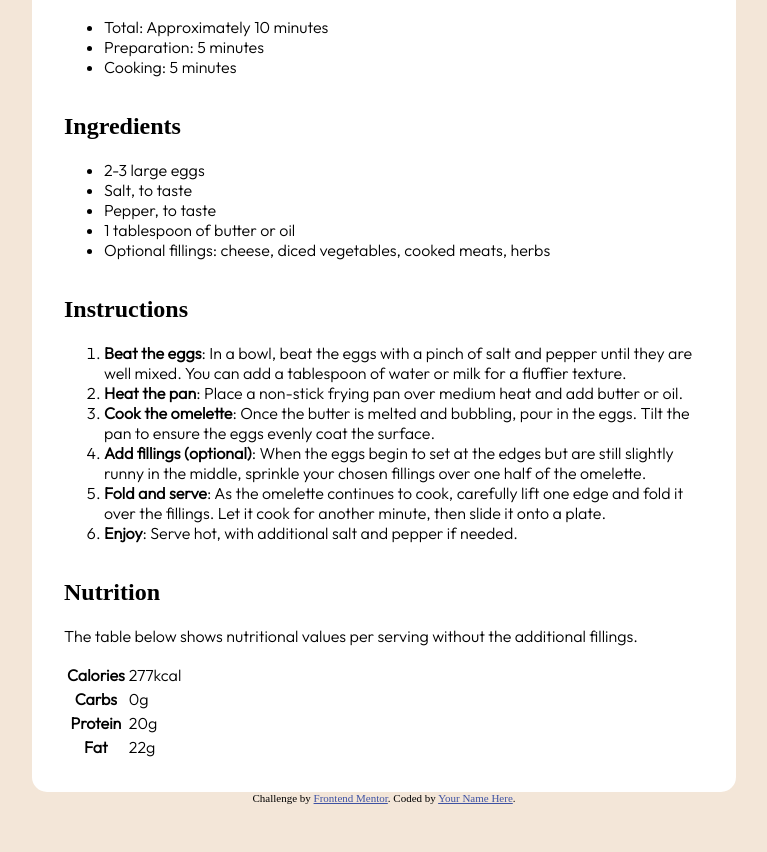
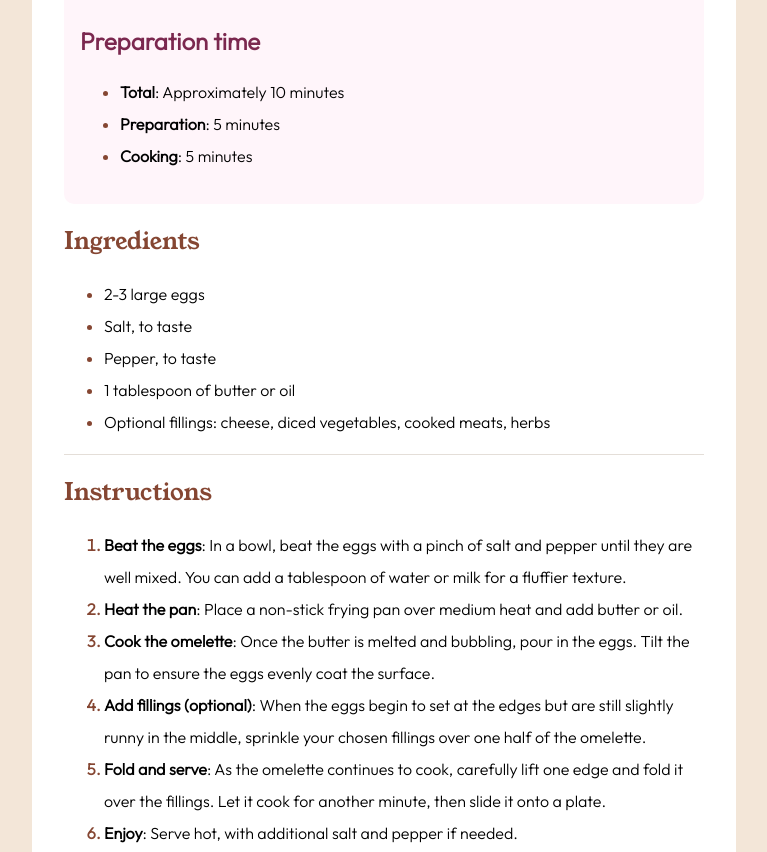
Before and after one commit to Stephen-Salano/recipe-page-main, a plain HTML site: page index.html in a window 1280 px wide. Shown: the part 522-1374 px from the top of the page, without its empty margins (256-1023 px from the left). Before the commit the page ends 1334 px from the top, so only its background shows below. Drawn offline with Linux system fonts and the light colour scheme.

Commit message:
Minor font styling and positioning

```diff
--- a/index.html
+++ b/index.html
@@ -27,12 +27,12 @@
     <section class="prep-time">
       <h2>Preparation time</h2>
       <ul>
-        <li>Total: Approximately 10 minutes</li>
-        <li>Preparation: 5 minutes</li>
-        <li>Cooking: 5 minutes</li>
+        <li><strong>Total</strong>: Approximately 10 minutes</li>
+        <li><strong>Preparation</strong>: 5 minutes</li>
+        <li><strong>Cooking</strong>: 5 minutes</li>
       </ul>
     </section>
-    <section class="ingrediets">
+    <section class="ingredients">
       <h2>Ingredients</h2>
       <ul>
         <li>2-3 large eggs</li>
@@ -72,15 +72,15 @@
       <p>The table below shows nutritional values per serving without the additional fillings.
       </p>
       <table>
-        <tr>
+        <tr class="nutrition-underlines">
           <th>Calories</th>
           <td>277kcal</td>
         </tr>
-        <tr>
+        <tr class="nutrition-underlines">
           <th>Carbs</th>
           <td>0g</td>
         </tr>
-        <tr>
+        <tr class="nutrition-underlines">
           <th>Protein</th>
           <td>20g</td>
         </tr>
@@ -93,7 +93,7 @@
   </div>
   <div class="attribution">
     Challenge by <a href="https://www.frontendmentor.io?ref=challenge" target="_blank">Frontend Mentor</a>.
-    Coded by <a href="#">Your Name Here</a>.
+    Coded by <a href="#">Stephen Salano</a>.
   </div>
 </body>
 </html>
--- a/style.css
+++ b/style.css
@@ -50,9 +50,14 @@ body{
     justify-content: center;
     align-items: center;
     /* height: 100vh; */
+    font-size: 16px;
 }
 p, ul > li, ol > li, th, td{
     font-family: var(--outfit-font);
+    font-weight: 400;
+}
+ul > li, ol > li{
+    line-height: 2rem;
 }
 #container{
     background-color: var(--white-color);
@@ -61,6 +66,7 @@ p, ul > li, ol > li, th, td{
     border-radius: 15px;
     padding: 2rem;
     max-width: 40rem;
+    margin: 2rem;
 }
 header > img{
     border-radius: 10px;
@@ -72,3 +78,44 @@ header > img{
     flex-grow: 1;
     flex-shrink: 1;
 }
+h1, h2{
+    font-family: var(--young-serif-font);
+    font-weight: 400;
+}
+
+.prep-time > h2{
+    color: var(--rose-800);
+    font-family: var(--outfit-font);
+    font-weight: 600;
+}
+.prep-time{
+    background-color: var(--rose-50);
+    border-radius: 10px;
+    padding: 1rem;
+}
+h2{
+    color: var(--brown-800);
+}
+table{
+    width:100%;
+    border-collapse: collapse;
+    table-layout: fixed;
+}
+td{
+    font-weight: 700;
+    color: var(--brown-800);
+}
+th{
+    padding-left: 2rem;
+}
+li::marker{
+    color: var(--brown-800);
+    font-weight: 700;
+}
+.nutrition-underlines, .instructions, .ingredients{
+    border-bottom: 1px solid var(--stone-150);
+}
+th, td{
+    padding: 1rem;
+    text-align: left;
+}
```
